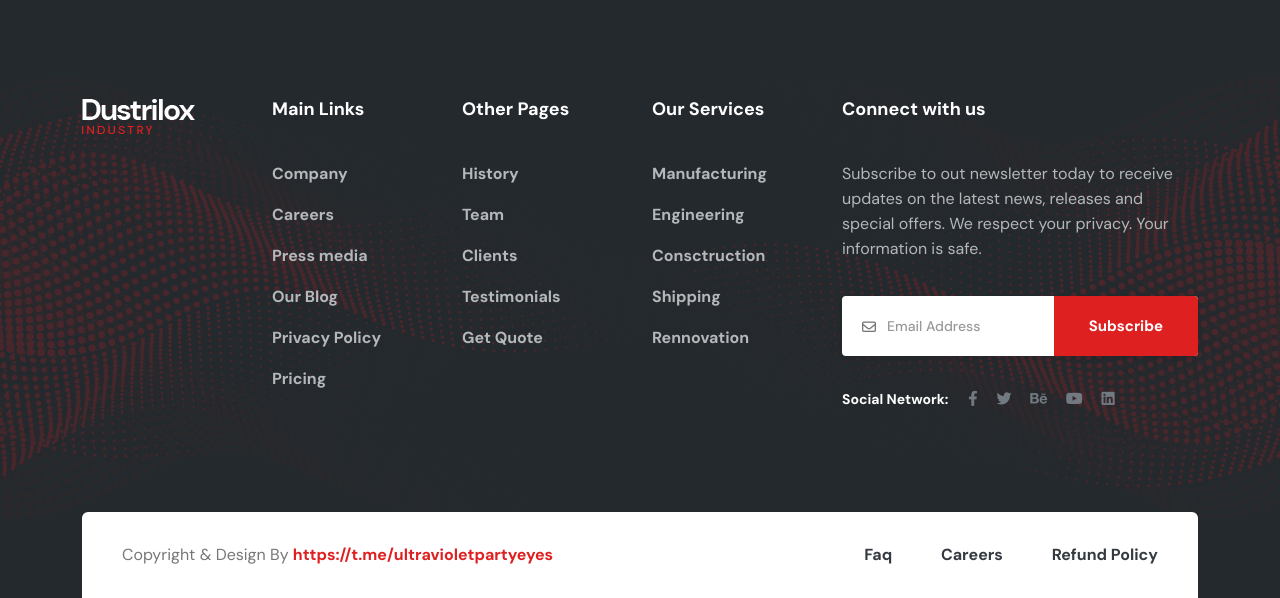
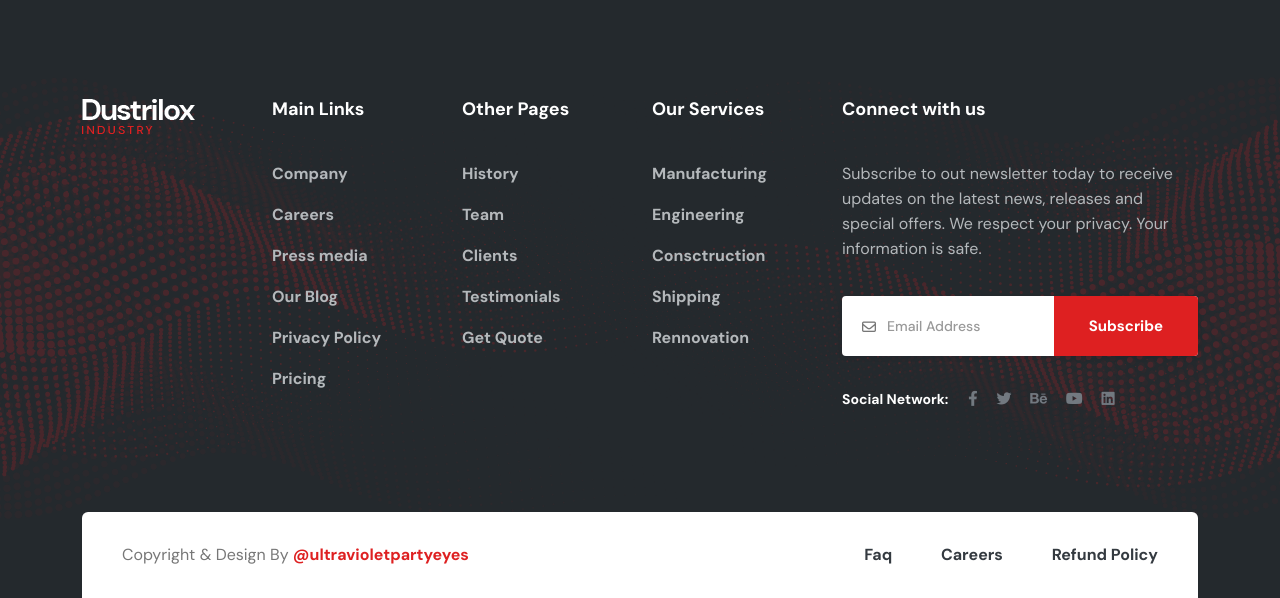
Before and after one commit to TumashenkaAliaksandr/vacgear, a Django app: page /about/ in a window 1280 px wide. Shown: the part 3595-4193 px from the top of the page. Run offline with Django 4.2, Linux system fonts and the light colour scheme; some libraries are stand-ins or nearby versions; some web fonts are replaced.

Commit message:
not a big base cleanup not a big index cleanup

```diff
--- a/templates/main/base.html
+++ b/templates/main/base.html
@@ -23,7 +23,6 @@
       <!-- back to top end -->
 
       {% include 'main/menu.html' %}
-
 
       {% block content %}{% endblock %}
 
@@ -121,7 +120,7 @@
                     <div class="row">
                         <div class="col-xl-6 col-lg-6 col-md-6 col-sm-6">
                             <div class="footer__copyright-text">
-                                <p>Copyright & Design By <a href="#">https://t.me/ultravioletpartyeyes</a></p>
+                                <p>Copyright & Design By <a href="#">@ultravioletpartyeyes</a></p>
                             </div>
                         </div>
                         <div class="col-xl-6 col-lg-6 col-md-6 col-sm-6">
--- a/webapp/templates/webapp/index.html
+++ b/webapp/templates/webapp/index.html
@@ -336,7 +336,7 @@
       <!-- testimonial__area start -->
       <section class="testimonial__area grey-bg-5 pt-120 pb-120 fix">
          <div class="testimonial__right-bg">
-            <img src="assets/img/testimonial/testimonial-bg-1.jpg" alt="">
+            <img src="{% static 'webapp/assets/img/testimonial/testimonial-bg-1.jpg' %}" alt="">
          </div>
          <div class="container">
             <div class="row">
```
